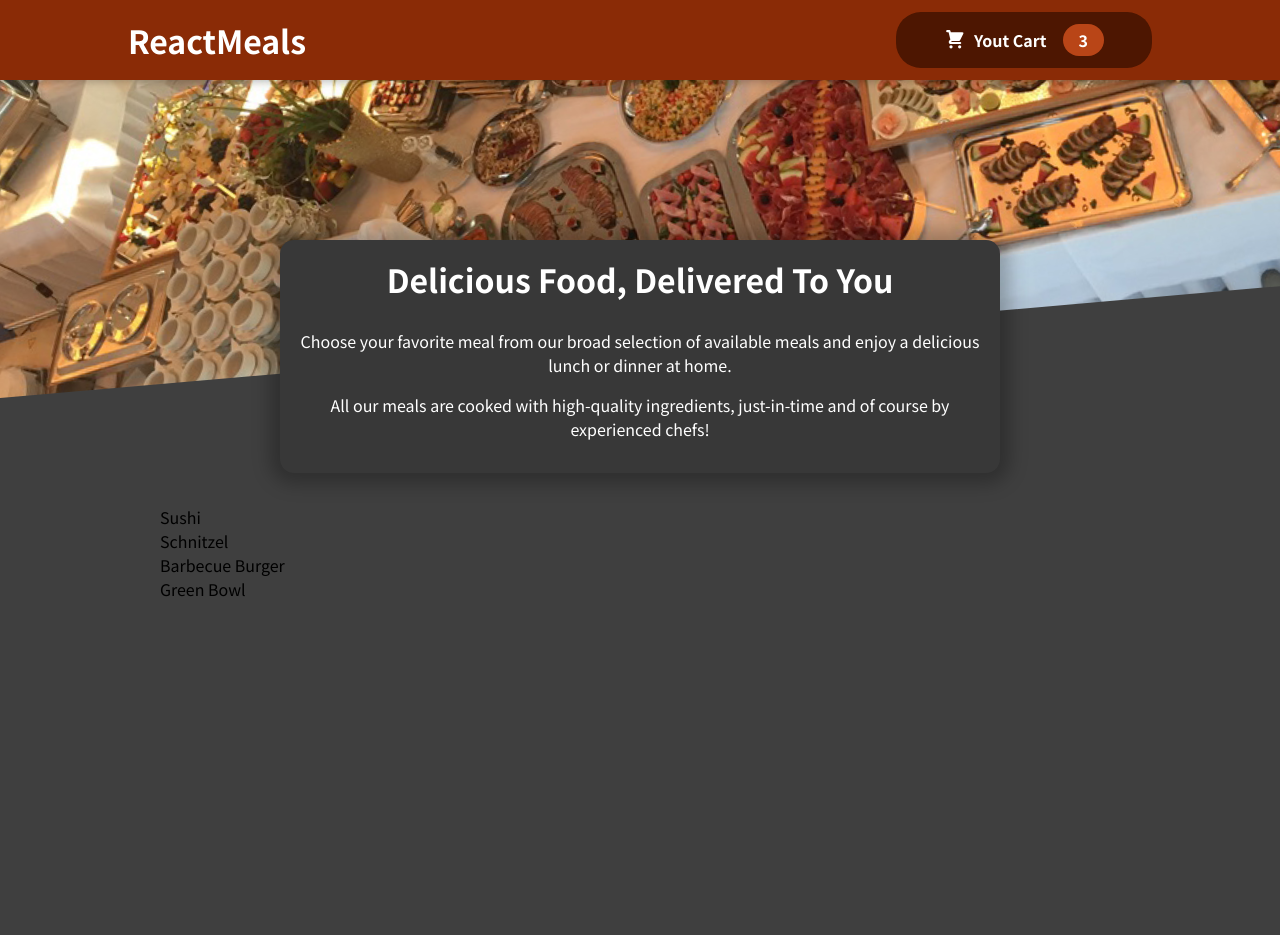
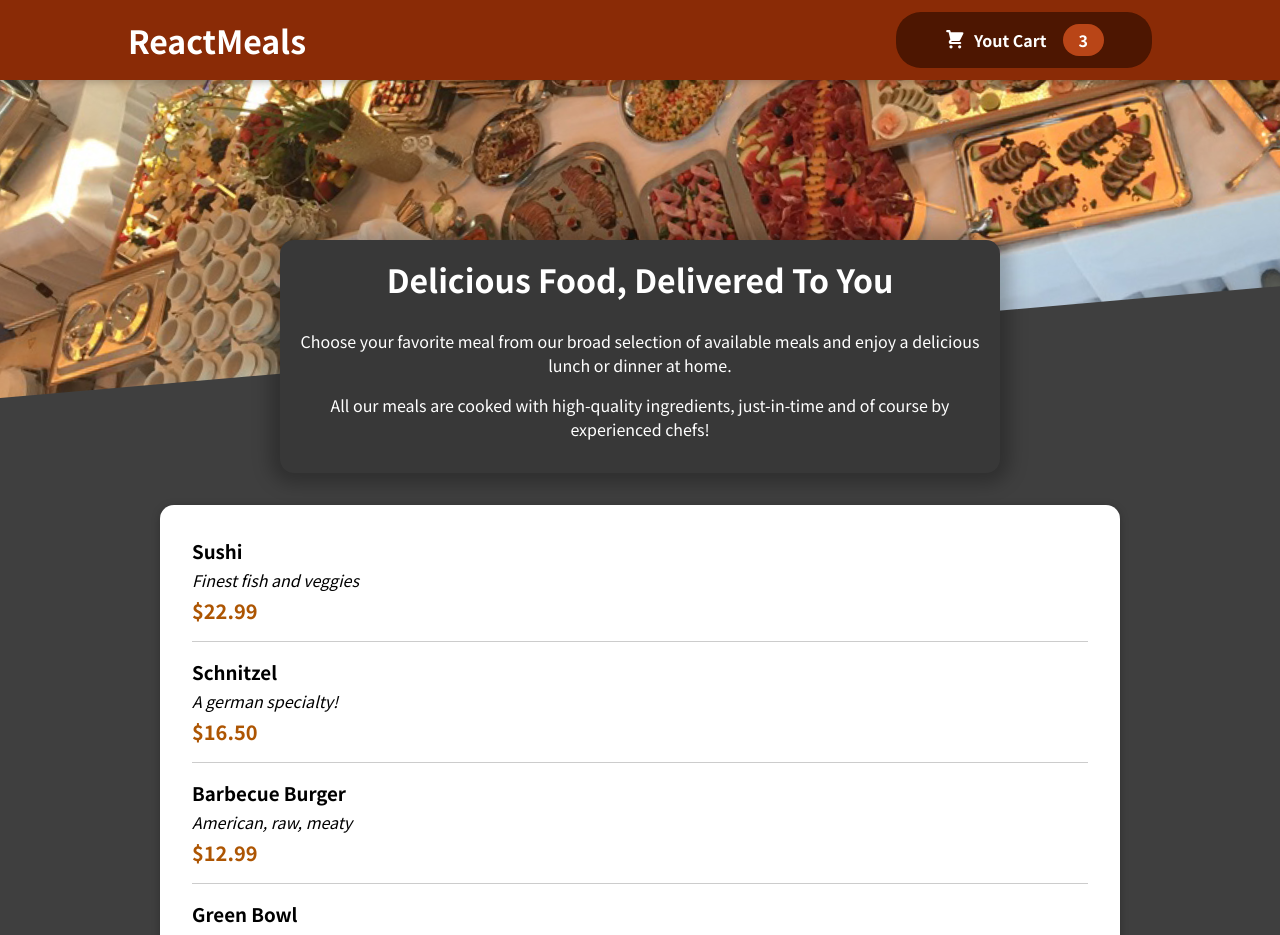
Before and after one commit to marcoguidara/udemy-react-the-complete-guide-incl-hooks-react-router-redux, a React (Create React App) app in the folder 006-starting-project-modlue-11/: page / in a window 1280 px wide. Shown: the top 935 px of the page. Before the commit the page ends 800 px from the top, so only its background shows below. Built offline with nearby package versions, Linux system fonts and the light colour scheme.

Commit message:
Lesson 135

```diff
--- a/006-starting-project-modlue-11/src/components/Meals/AvailableMeals.js
+++ b/006-starting-project-modlue-11/src/components/Meals/AvailableMeals.js
@@ -1,4 +1,6 @@
+import Card from "../UI/Card";
 import classes from "./AvailableMeals.module.css";
+import MealItem from "./MealItem/MealItem";
 
 const DUMMY_MEALS = [
   {
@@ -28,11 +30,20 @@ const DUMMY_MEALS = [
 ];
 
 const AvalilableMeals = () => {
-  const mealsList = DUMMY_MEALS.map((meal) => <li>{meal.name}</li>);
+  const mealsList = DUMMY_MEALS.map((meal) => (
+    <MealItem
+      key={meal.id}
+      name={meal.name}
+      description={meal.description}
+      price={meal.price}
+    ></MealItem>
+  ));
 
   return (
     <section className={classes.meals}>
-      <ul>{mealsList}</ul>
+      <Card>
+        <ul>{mealsList}</ul>
+      </Card>
     </section>
   );
 };
--- /dev/null
+++ b/006-starting-project-modlue-11/src/components/Meals/MealItem/MealItem.js
@@ -0,0 +1,17 @@
+import classes from "./MealItem.module.css";
+
+const MealItem = (props) => {
+  const price = `$${props.price.toFixed(2)}`;
+  return (
+    <li className={classes.meal}>
+      <div>
+        <h3>{props.name}</h3>
+        <div className={classes.description}>{props.description}</div>
+        <div className={classes.price}>{price}</div>
+      </div>
+      <div></div>
+    </li>
+  );
+};
+
+export default MealItem;
--- /dev/null
+++ b/006-starting-project-modlue-11/src/components/Meals/MealItem/MealItem.module.css
@@ -0,0 +1,22 @@
+.meal {
+  display: flex;
+  justify-content: space-between;
+  margin: 1rem;
+  padding-bottom: 1rem;
+  border-bottom: 1px solid #ccc;
+}
+
+.meal h3 {
+  margin: 0 0 0.25rem 0;
+}
+
+.description {
+  font-style: italic;
+}
+
+.price {
+  margin-top: 0.25rem;
+  font-weight: bold;
+  color: #ad5502;
+  font-size: 1.25rem;
+}
--- /dev/null
+++ b/006-starting-project-modlue-11/src/components/UI/Card.js
@@ -0,0 +1,7 @@
+import classes from './Card.module.css';
+
+const Card = props => {
+  return <div className={classes.card}>{props.children}</div>
+}
+
+export default Card;
--- /dev/null
+++ b/006-starting-project-modlue-11/src/components/UI/Card.module.css
@@ -0,0 +1,6 @@
+.card {
+  padding: 1rem;
+  box-shadow: 0 2px 8px rgba(0, 0, 0, 0.25);
+  border-radius: 14px;
+  background-color: white;
+}
```
